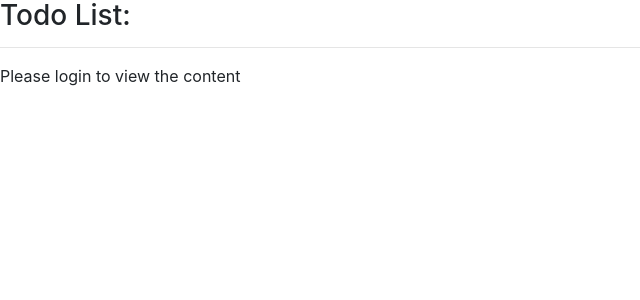
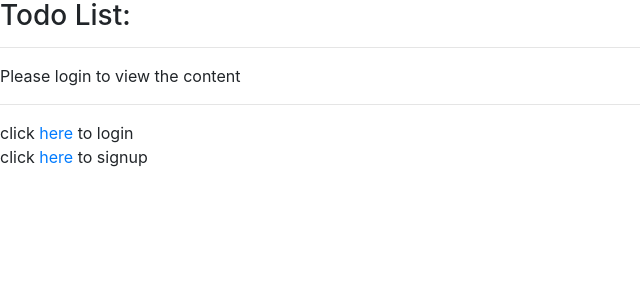
Before and after one commit to kamal09rumba/DjangoRESTapi, a Django app: page /todos/ in a window 1280 px wide. Shown: the top 300 px of the page, without its empty margins (0-640 px from the left). Run offline with Django 3.2, Linux system fonts and the light colour scheme; some libraries are stand-ins or nearby versions.

```diff
--- a/todos/templates/index.html
+++ b/todos/templates/index.html
@@ -9,7 +9,9 @@
 
 <h3>Todo List:</h3><hr>
 {% if not request.user.is_authenticated  %}
-    Please login to view the content
+    Please login to view the content <hr>
+click <a href="/accounts/login">here</a> to login <br>
+click <a href="/signup">here</a> to signup
 {% endif %}
 {% if request.user.is_authenticated %}
     <h1>{{ uname }} is Logged In</h1>
--- a/todos/templates/logout.html
+++ b/todos/templates/logout.html
@@ -6,6 +6,8 @@
     <title>Title</title>
 </head>
 <body>
-you are logged out now
+you are logged out now <hr>
+click <a href="/accounts/login">here</a> to login <br>
+click <a href="/signup">here</a> to signup
 </body>
 </html>
--- a/todos/views.py
+++ b/todos/views.py
@@ -98,7 +98,9 @@ def invalid_login(request):
 
 def logout(request):
     auth.logout(request)
-    return render(request,'logout.html')
+    return HttpResponseRedirect('/todos')
+
+    #return render(request,'logout.html')
 
 def signup(request):
     template_name = 'signup.html'
```
Also changed, not shown: db.sqlite3.
